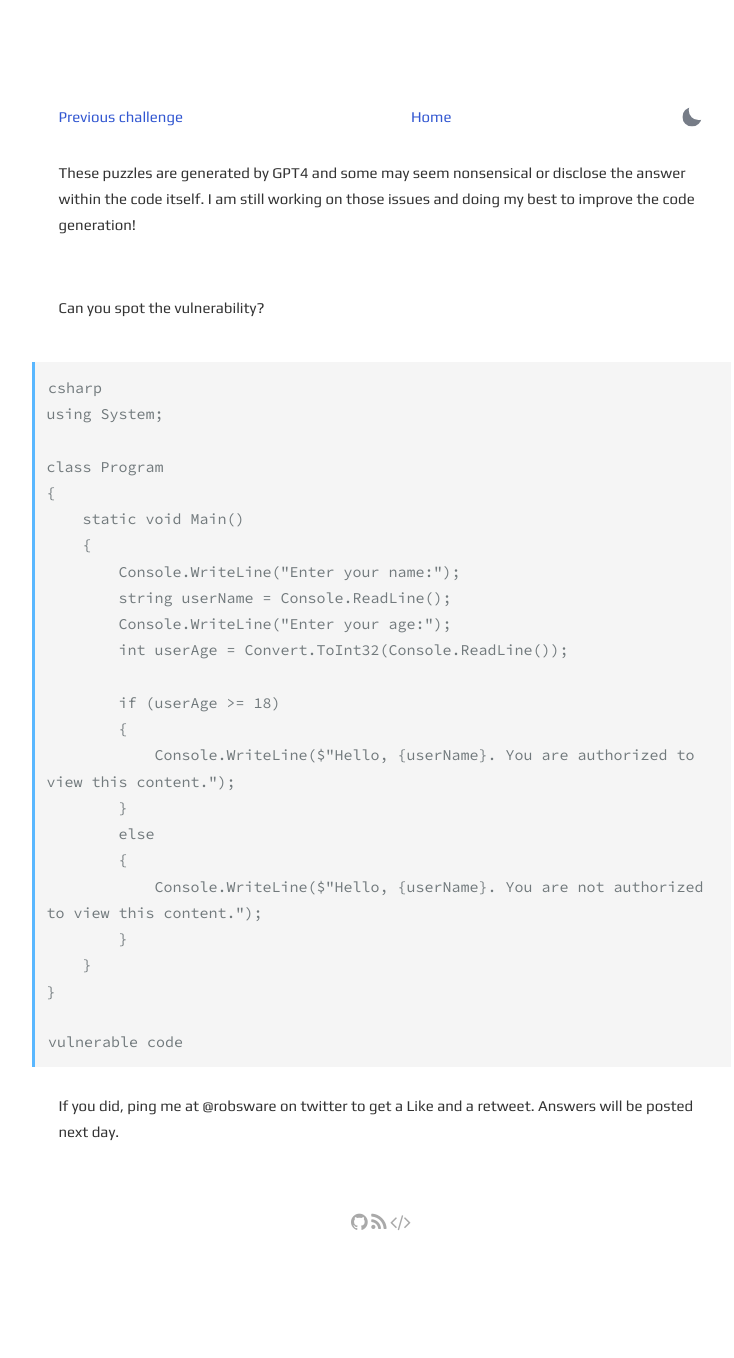
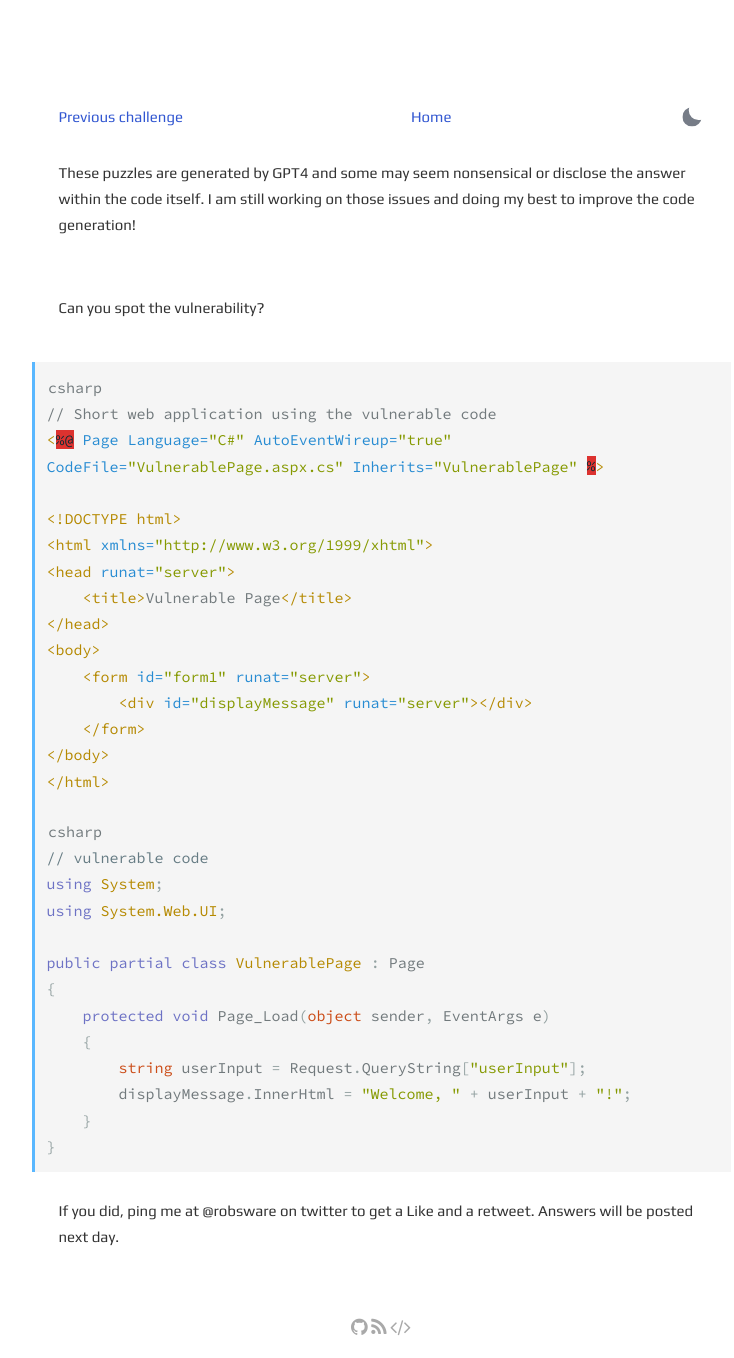
Before and after one commit to robsware/robsware.github.io, a Jekyll site: the page built from challenges/dailyappsec.html, in a window 1280 px wide. Shown: the whole page, without its empty margins (259-993 px from the left). Built offline with Jekyll 4.4.1, drawn with Linux system fonts in a browser that asks for light colours; before the commit the page ends 1253 px from its top, so only the background shows below that.

Commit message:
Automated daily appsec challenge

```diff
--- a/challenges/dailyappsec.html
+++ b/challenges/dailyappsec.html
@@ -4,7 +4,7 @@ layout: page
 
 <section class="post">
     <div class="flex-row-between">
-    <a href="{{ site.url }}{{ site.baseurl }}/challenges/2023-04-08"> Previous challenge</a>
+    <a href="{{ site.url }}{{ site.baseurl }}/challenges/2023-04-09"> Previous challenge</a>
           <a href="{{ site.url }}{{ site.baseurl }}/"> Home</a>
       <button title="Change theme" id="theme-toggle" onclick="modeSwitcher()">
         <div></div>
@@ -15,30 +15,36 @@ layout: page
 <br><p>Can you spot the vulnerability?</p>
 <br>
 {% highlight html %}csharp
+// Short web application using the vulnerable code
+<%@ Page Language="C#" AutoEventWireup="true" CodeFile="VulnerablePage.aspx.cs" Inherits="VulnerablePage" %>
+
+<!DOCTYPE html>
+<html xmlns="http://www.w3.org/1999/xhtml">
+<head runat="server">
+    <title>Vulnerable Page</title>
+</head>
+<body>
+    <form id="form1" runat="server">
+        <div id="displayMessage" runat="server"></div>
+    </form>
+</body>
+</html>
+
+{% endhighlight %}
+{% highlight c# %}
+csharp
+// vulnerable code
 using System;
+using System.Web.UI;
 
-class Program
+public partial class VulnerablePage : Page
 {
-    static void Main()
+    protected void Page_Load(object sender, EventArgs e)
     {
-        Console.WriteLine("Enter your name:");
-        string userName = Console.ReadLine();
-        Console.WriteLine("Enter your age:");
-        int userAge = Convert.ToInt32(Console.ReadLine());
-
-        if (userAge >= 18)
-        {
-            Console.WriteLine($"Hello, {userName}. You are authorized to view this content.");
-        }
-        else
-        {
-            Console.WriteLine($"Hello, {userName}. You are not authorized to view this content.");
-        }
+        string userInput = Request.QueryString["userInput"];
+        displayMessage.InnerHtml = "Welcome, " + userInput + "!";
     }
 }
 
 {% endhighlight %}
-{% highlight c# %}
-vulnerable code
-{% endhighlight %}
 <br>If you did, ping me at @robsware on twitter to get a Like and a retweet. Answers will be posted next day.
```
Also changed, not shown: challenges/2023-04-09.html (added, +46 -0 lines).
